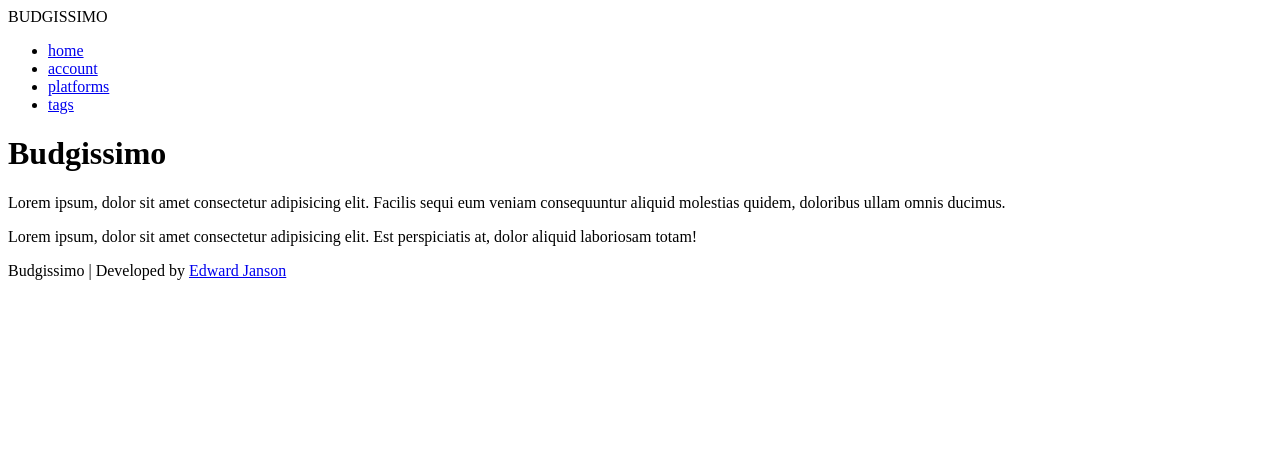
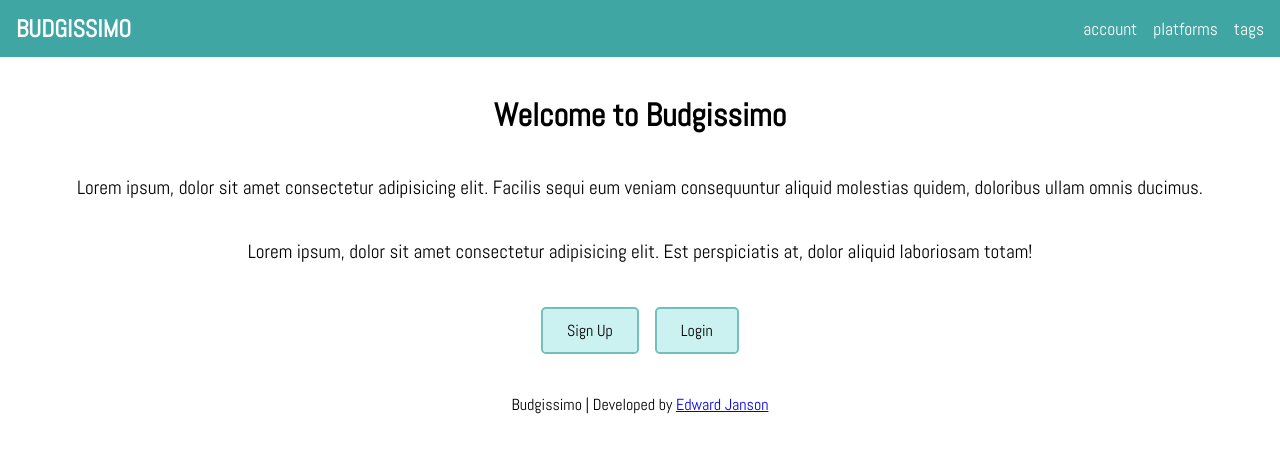
Before and after one commit to edwardjanson/budgissimo, a Flask app: page / in a window 1280 px wide. Shown: the top 453 px of the page. Run offline with Flask 2, Linux system fonts and the light colour scheme.

Commit message:
:hammer: updated templates and added css

```diff
--- a/static/style.css
+++ b/static/style.css
@@ -0,0 +1,94 @@
+body {
+    font-family: 'Abel', Arial, Helvetica, sans-serif;
+    margin: 0 auto;
+    display: flex;
+    flex-direction: column;
+  }
+
+#logo {
+    margin-left: 1rem;
+    display: flex;
+    justify-content: center;
+    align-items: center;
+    font-size: 1.5rem;
+    font-weight: bolder;
+}
+
+#logo > a {
+    text-decoration: none;
+    color: white !important;
+}
+
+header {
+    display: flex;
+    justify-content: space-between;
+    background-color: rgb(64, 166, 164);
+}
+
+#menu {
+    display: flex;
+    list-style-type: none;
+    gap: 1rem;
+    align-items: center;
+    font-size: 1.1rem;
+    margin-right: 1rem;
+}
+
+#menu > li > a {
+    text-decoration: none;
+    color: white !important;
+}
+
+#main-container {
+    margin: 1rem;
+    display: flex;
+    flex-direction: column;
+    justify-content: center;
+    align-items: center;
+}
+
+h1 {
+    display: flex;
+    justify-content: center;
+}
+
+footer {
+    margin: 1rem;
+    display: flex;
+    justify-content: center;
+}
+
+.buttons {
+    margin-top: 1rem;
+    display: flex;
+    justify-content: center;
+}
+
+.button {
+    border: none;
+    padding: 0.7rem 1.5rem;
+    text-align: center;
+    text-decoration: none;
+    display: inline-block;
+    font-size: 1rem;
+    margin: 0.5rem;
+    transition-duration: 0.4s;
+    cursor: pointer;
+    background-color: rgb(203, 241, 241);
+    color: black;
+    border: 2px solid rgb(114, 191, 190);
+    border-radius: 0.3rem;
+  }
+
+.button:hover {
+    background-color: rgb(64, 166, 164);
+    border: 2px solid rgb(64, 166, 164);
+    color: white;
+}
+
+.intro-text {
+    font-size: 1.2rem;
+    display: flex;
+    flex-direction: column;
+    align-items: center;
+}
--- a/templates/index.html
+++ b/templates/index.html
@@ -1,17 +1,17 @@
 {% extends "layout.html" %}
 
-{% block title %}
-    Home
-{% endblock %}
+{% block title %}Home{% endblock %}
 
 {% block main %}
-            <div class="container">
-                <div class="row">
-                    <h1>Budgissimo</h1>
-                    <div class="intro-text">
-                        <p>Lorem ipsum, dolor sit amet consectetur adipisicing elit. Facilis sequi eum veniam consequuntur aliquid molestias quidem, doloribus ullam omnis ducimus.</p>
-                        <p>Lorem ipsum, dolor sit amet consectetur adipisicing elit. Est perspiciatis at, dolor aliquid laboriosam totam!</p>
-                    <div>
-                </div>
+        <main id="main-container">
+            <h1>Welcome to Budgissimo</h1>
+            <div class="intro-text">
+                <p>Lorem ipsum, dolor sit amet consectetur adipisicing elit. Facilis sequi eum veniam consequuntur aliquid molestias quidem, doloribus ullam omnis ducimus.</p>
+                <p>Lorem ipsum, dolor sit amet consectetur adipisicing elit. Est perspiciatis at, dolor aliquid laboriosam totam!</p>
+            <div>
+            <div class="buttons">
+                <a href="/account/new" class="button">Sign Up</a>
+                <a href="/account/new" class="button">Login</a>
             </div>
+        </main>
 {% endblock %}
--- a/templates/layout.html
+++ b/templates/layout.html
@@ -22,10 +22,9 @@
     </head>
     <body>
         <header>
-        <span id="logo">BUDGISSIMO</span>
+            <span id="logo"><a href="/">BUDGISSIMO</a></span>
             <nav>
                 <ul id="menu">
-              <li><a href="/">home</a></li>
                 <li><a href="/account/">account</a></li>
                 <li><a href="/platforms/">platforms</a></li>
                 <li><a href="/tags/">tags</a></li>
@@ -34,7 +33,7 @@
         </header>
         {% block main %}{% endblock %}
         <footer>
-        Budgissimo | Developed by <a href="https://github.com/edwardjanson" target="_blank">Edward Janson</a>
+            <span>Budgissimo | Developed by <a href="https://github.com/edwardjanson" target="_blank">Edward Janson</a></span>
         </footer>
     </body>
 </html>
```
Also changed, not shown: templates/accounts/index.html (added). Lines whose indentation alone changed are shown as unchanged.
